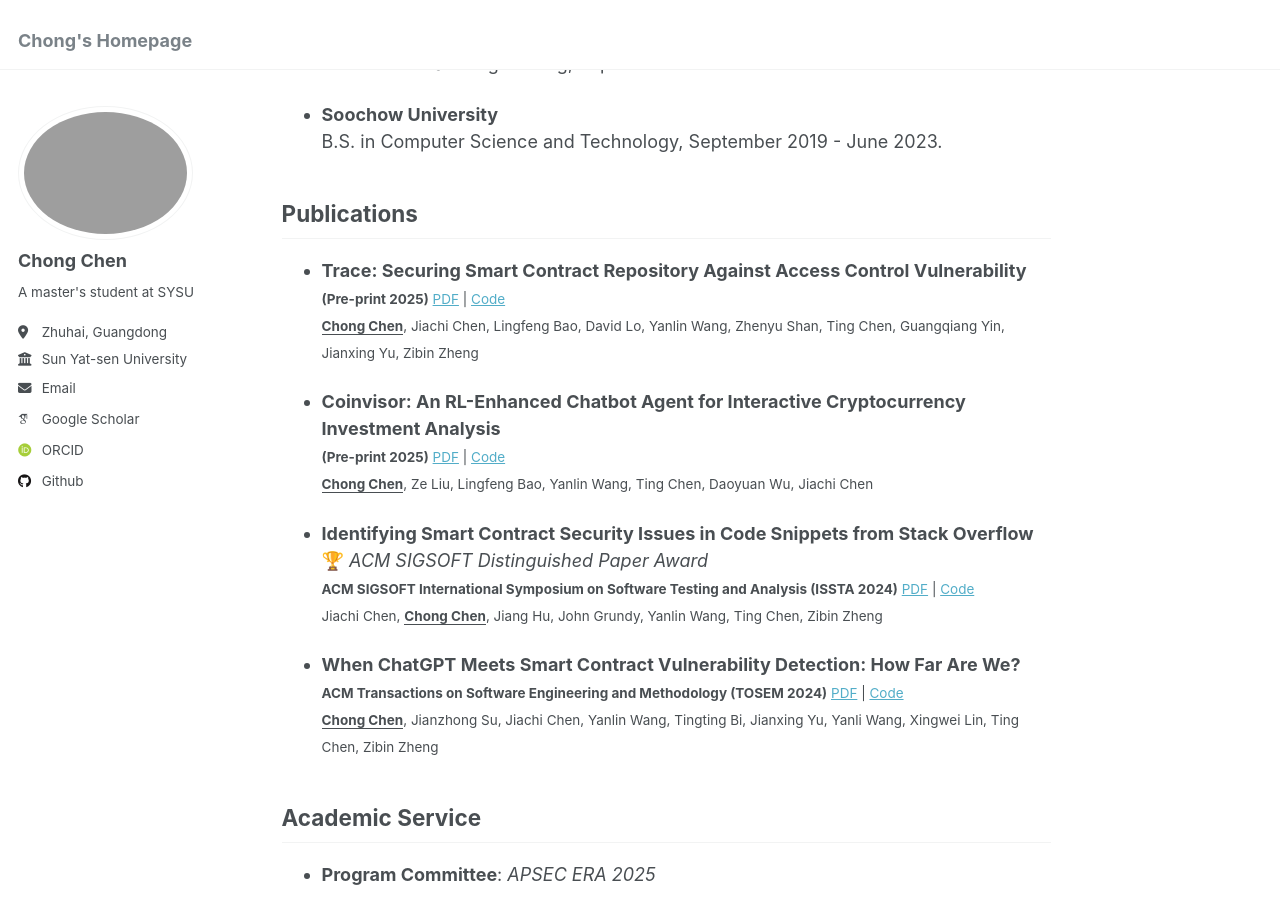
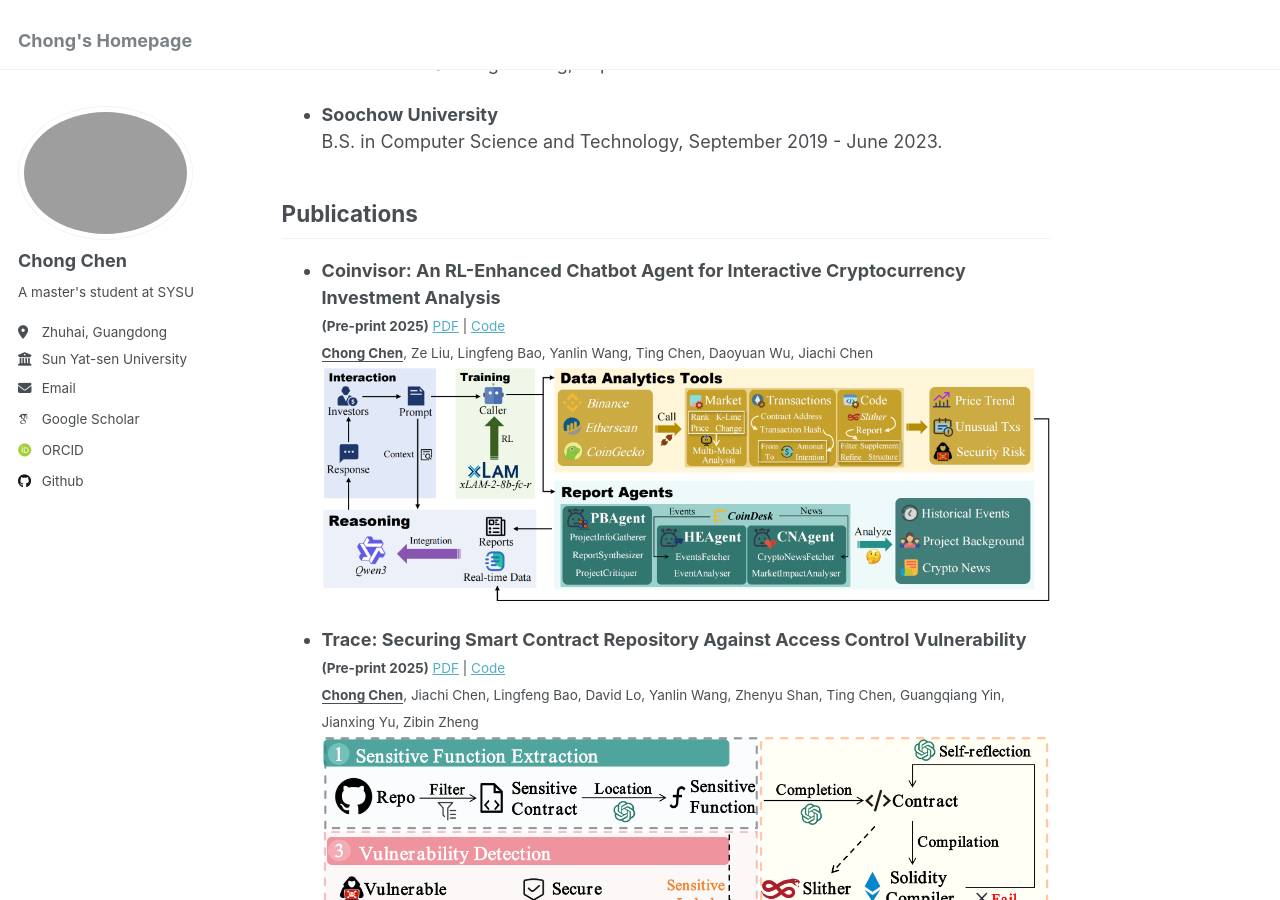
Before and after one commit to BugmakerCC/chong, a Jekyll site: the page built from _pages/about.md, in a window 1280 px wide and 900 px high, scrolled down 508 px. Built offline with Jekyll 4.4.1, drawn with Linux system fonts in a browser that asks for light colours; some web fonts are replaced; some of the changed lines change nothing that is shown.

Commit message:
update figures of overview

```diff
--- a/_pages/about.md
+++ b/_pages/about.md
@@ -24,22 +24,26 @@
 
 Publications
 ------
+- **Coinvisor: An RL-Enhanced Chatbot Agent for Interactive Cryptocurrency Investment Analysis**
+<small>**(Pre-print 2025)**  [PDF](https://arxiv.org/abs/2510.17235) | [Code](https://github.com/BugmakerCC/Coinvisor)</small>
+<small><u><b>Chong Chen</b></u>, Ze Liu, Lingfeng Bao, Yanlin Wang, Ting Chen, Daoyuan Wu, Jiachi Chen</small>
+![Coinvisor Overview](../images/Coinvisor.png)
+
 - **Trace: Securing Smart Contract Repository Against Access Control Vulnerability**
 <small>**(Pre-print 2025)**  [PDF](https://arxiv.org/abs/2510.19254) | [Code](https://github.com/BugmakerCC/Trace)</small>
 <small><u><b>Chong Chen</b></u>, Jiachi Chen, Lingfeng Bao, David Lo, Yanlin Wang, Zhenyu Shan, Ting Chen, Guangqiang Yin, Jianxing Yu, Zibin Zheng</small>
-
-- **Coinvisor: An RL-Enhanced Chatbot Agent for Interactive Cryptocurrency Investment Analysis**
-<small>**(Pre-print 2025)**  [PDF](https://arxiv.org/abs/2510.17235) | [Code](https://github.com/BugmakerCC/Coinvisor)</small>
-<small><u><b>Chong Chen</b></u>, Ze Liu, Lingfeng Bao, Yanlin Wang, Ting Chen, Daoyuan Wu, Jiachi Chen</small>
+![Trace Overview](../images/Trace.png)
 
 - **Identifying Smart Contract Security Issues in Code Snippets from Stack Overflow**
 🏆 *ACM SIGSOFT Distinguished Paper Award*
 <small>**ACM SIGSOFT International Symposium on Software Testing and Analysis (ISSTA 2024)**  [PDF](https://dl.acm.org/doi/pdf/10.1145/3650212.3680353) | [Code](https://github.com/BugmakerCC/SOChecker)</small>
 <small>Jiachi Chen, <u><b>Chong Chen</b></u>, Jiang Hu, John Grundy, Yanlin Wang, Ting Chen, Zibin Zheng</small>
+![SOChecker Overview](../images/SOChecker.png)
 
 - **When ChatGPT Meets Smart Contract Vulnerability Detection: How Far Are We?**
 <small>**ACM Transactions on Software Engineering and Methodology (TOSEM 2024)**  [PDF](https://arxiv.org/pdf/2309.05520) | [Code](https://zenodo.org/record/8332273)</small>
 <small><u><b>Chong Chen</b></u>, Jianzhong Su, Jiachi Chen, Yanlin Wang, Tingting Bi, Jianxing Yu, Yanli Wang, Xingwei Lin, Ting Chen, Zibin Zheng</small>
+![GPT4SCV Overview](../images/GPT4SCV.png)
 
 Academic Service
 ------
```
Also changed, not shown: images/Coinvisor.png (added), images/GPT4SCV.png (added), images/SOChecker.png (added), images/Trace.png (added).
